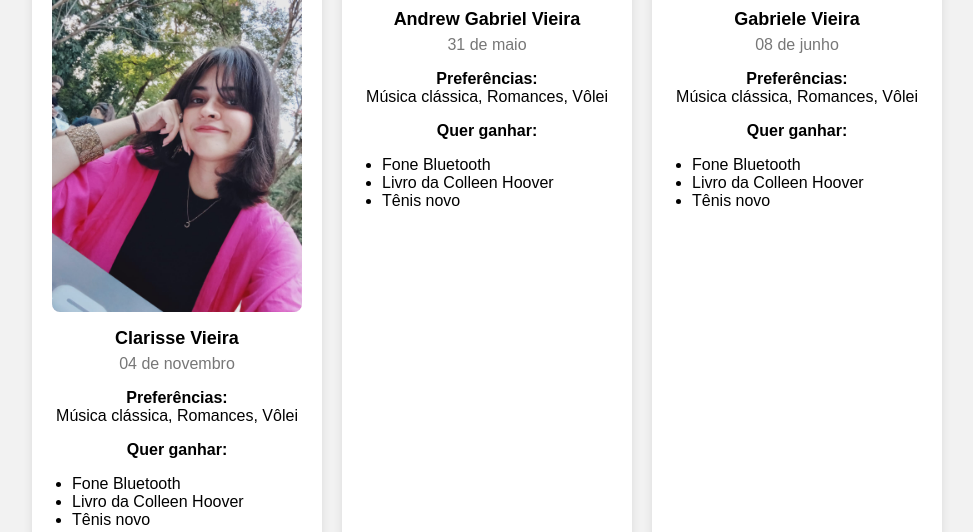
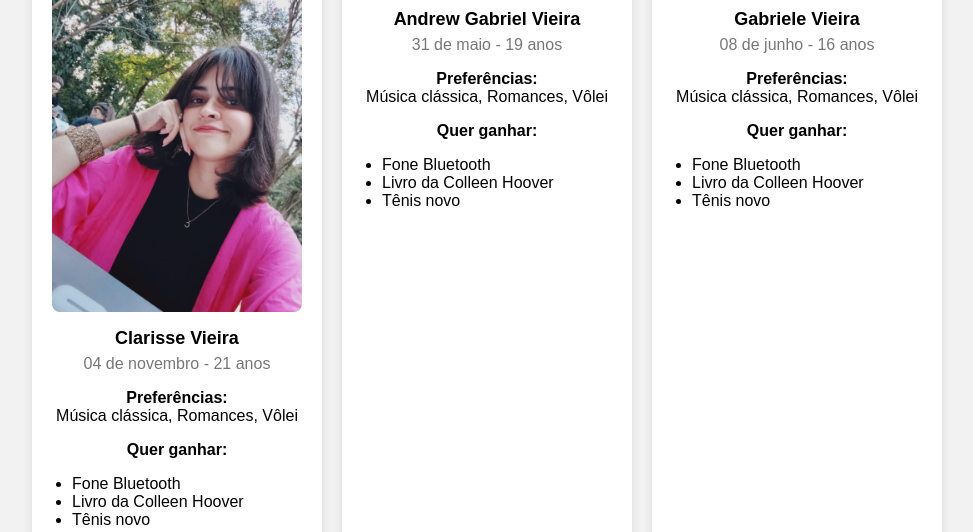
Before and after one commit to glaucopv/projeto-aniversarios, a plain HTML site: page index.html in a window 1280 px wide. Shown: the part 277-809 px from the top of the page, without its empty margins (153-1126 px from the left). Drawn offline with Linux system fonts and the light colour scheme.

```diff
--- a/index.html
+++ b/index.html
@@ -248,11 +248,14 @@
 
       const fazAniversarioEsteMes = dataNasc.getMonth() === hoje.getMonth();
 
+      // Calcula a idade que a pessoa fará neste ano
+      const idadeNesteAno = hoje.getFullYear() - ano;
+
       return `
         <div class="card ${fazAniversarioEsteMes ? 'highlight' : ''}">
           <img src="${membro.foto}" alt="Foto de ${membro.nome}">
           <div class="name">${membro.nome}</div>
-          <div class="birthday">${dataNasc.toLocaleDateString('pt-BR', { day: '2-digit', month: 'long' })}</div>
+          <div class="birthday">${dataNasc.toLocaleDateString('pt-BR', { day: '2-digit', month: 'long' })} - ${idadeNesteAno} anos</div>
           ${membro.preferencias ? `<p><strong>Preferências:</strong><br>${membro.preferencias}</p>` : ''}
           ${membro.presentes ? `
             <p><strong>Quer ganhar:</strong><br>
@@ -262,7 +265,6 @@
         </div>
       `;
     }
-
 
     function exibirMembros(lista = membrosDaFamilia) {
       const container = document.getElementById('cardsContainer');
@@ -339,8 +341,6 @@
       event.target.reset();
     }
 
-
-
     // Inicialização
     exibirMembros();
   </script>
```
Also changed, not shown: backup.html (+21 -0 lines).
